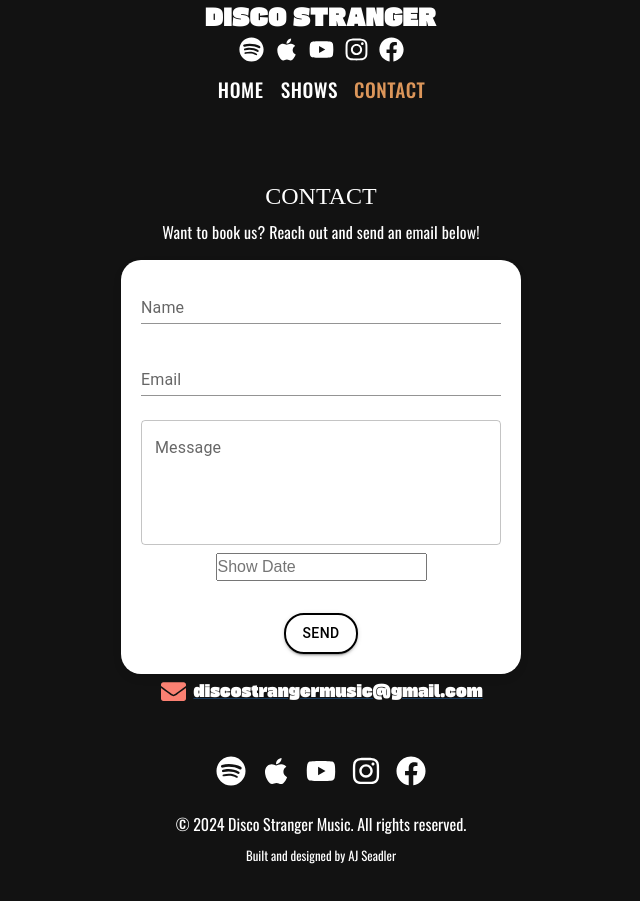
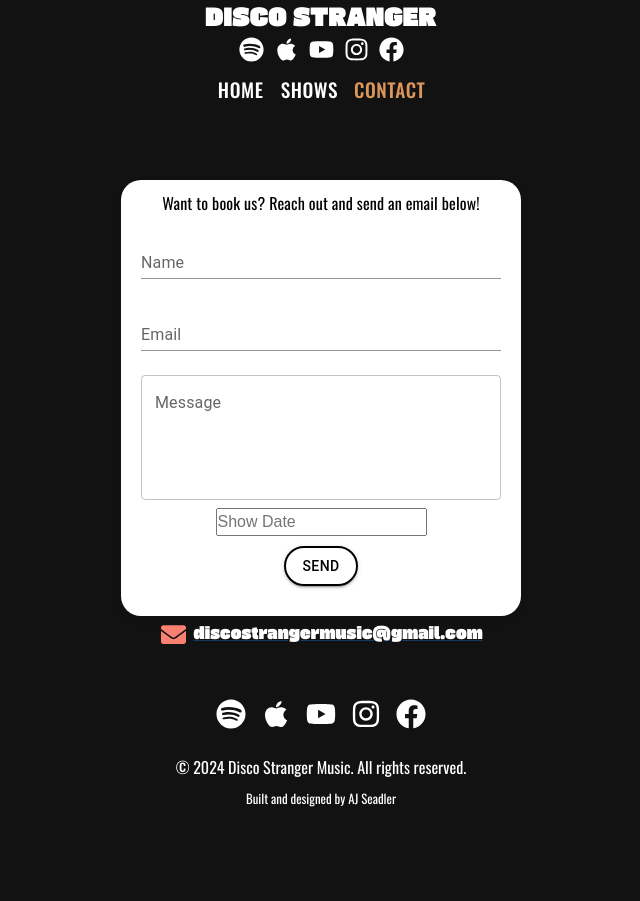
Before and after one commit to ajSeadler/band-website, a React (Vite) app: page /contact in a window 1280 px wide. Shown: the whole page, without its empty margins (319-959 px from the left). After the commit the page ends 844 px from the top, so only its background shows below. Built offline with nearby package versions, Linux system fonts and the light colour scheme; a web font is replaced by a local one.

Commit message:
padding uodate

```diff
--- a/src/components/Contact.jsx
+++ b/src/components/Contact.jsx
@@ -10,21 +10,14 @@ const Contact = () => {
       <Container maxWidth="md" style={{ width: "100%", marginTop: "20vh" }}>
         {/* Added top margin */}
         <Paper elevation={0} className="contact-paper">
-          <Typography
+          {/* <Typography
             variant="h5"
             gutterBottom
             style={{ fontFamily: "Gasoek One", color: "#fff" }}
           >
             CONTACT
-          </Typography>
+          </Typography> */}
 
-          <Typography
-            variant="body1"
-            paragraph
-            style={{ fontFamily: "Bebas Neue", color: "#fff" }}
-          >
-            Want to book us? Reach out and send an email below!
-          </Typography>
           {/* Social Links */}
           {/* <div className="social-icons">
             <a
--- a/src/components/ContactUs.jsx
+++ b/src/components/ContactUs.jsx
@@ -1,9 +1,18 @@
 import React, { useRef, useState } from "react";
-import { Typography, TextField, Button, FormControl, InputLabel, Select, MenuItem, ListItemText } from "@mui/material";
+import {
+  Typography,
+  TextField,
+  Button,
+  FormControl,
+  InputLabel,
+  Select,
+  MenuItem,
+  ListItemText,
+} from "@mui/material";
 import emailjs from "@emailjs/browser";
 import DatePicker from "react-datepicker";
 import "react-datepicker/dist/react-datepicker.css";
-import "../styles/Booking.css"
+import "../styles/Booking.css";
 
 const Contact = () => {
   const form = useRef();
@@ -15,7 +24,6 @@ const Contact = () => {
   });
 
   const [selectedDate, setSelectedDate] = useState(null);
-
 
   const handleDateChange = (date) => {
     setSelectedDate(date);
@@ -29,21 +37,32 @@ const Contact = () => {
     const message = form.current.message.value.trim();
 
     if (!name) {
-      setValidationErrors((prevErrors) => ({ ...prevErrors, name: "Name is required" }));
+      setValidationErrors((prevErrors) => ({
+        ...prevErrors,
+        name: "Name is required",
+      }));
       return;
     }
 
     if (!email) {
-      setValidationErrors((prevErrors) => ({ ...prevErrors, email: "Email is required" }));
+      setValidationErrors((prevErrors) => ({
+        ...prevErrors,
+        email: "Email is required",
+      }));
       return;
     }
 
     if (!message) {
-      setValidationErrors((prevErrors) => ({ ...prevErrors, message: "Message is required" }));
+      setValidationErrors((prevErrors) => ({
+        ...prevErrors,
+        message: "Message is required",
+      }));
       return;
     }
 
-    const selectedDateString = selectedDate ? selectedDate.toLocaleDateString() : '';
+    const selectedDateString = selectedDate
+      ? selectedDate.toLocaleDateString()
+      : "";
     const messageWithServicesAndDate = `${message}\n\nSelected Date: ${selectedDateString}`;
 
     setValidationErrors({
@@ -76,10 +95,31 @@ const Contact = () => {
 
   return (
     <div className="booking-container">
-      <div style={{ width: "90%", maxWidth: "400px", margin: "0 auto", textAlign: "center", marginBottom: "5%", color:'#fff' }}>
+      <div
+        style={{
+          width: "90%",
+          maxWidth: "400px",
+          margin: "0 auto",
+          textAlign: "center",
+          marginBottom: "5%",
+          color: "#fff",
+        }}
+      >
         {/* <Typography variant="h4" gutterBottom style={{ fontSize: "1.9rem", marginTop: "2rem", marginBottom: "1rem", color:'#000' }}>
           Booking:
         </Typography> */}
+        <Typography
+          variant="body1"
+          paragraph
+          style={{
+            fontFamily: "Bebas Neue",
+            color: "#000",
+            margin: "auto",
+            marginTop: "3%",
+          }}
+        >
+          Want to book us? Reach out and send an email below!
+        </Typography>
         <form ref={form} onSubmit={sendEmail}>
           <TextField
             label="Name"
@@ -88,7 +128,14 @@ const Contact = () => {
             fullWidth
             margin="normal"
           />
-          {validationErrors.name && <Typography variant="body2" style={{ color: "red", marginTop: "0.5rem" }}>{validationErrors.name}</Typography>}
+          {validationErrors.name && (
+            <Typography
+              variant="body2"
+              style={{ color: "red", marginTop: "0.5rem" }}
+            >
+              {validationErrors.name}
+            </Typography>
+          )}
           <TextField
             label="Email"
             name="email_id"
@@ -107,7 +154,14 @@ const Contact = () => {
             fullWidth
             margin="normal"
           />
-          {validationErrors.message && <Typography variant="body2" style={{ color: "red", marginTop: "0.5rem" }}>{validationErrors.message}</Typography>}
+          {validationErrors.message && (
+            <Typography
+              variant="body2"
+              style={{ color: "red", marginTop: "0.5rem" }}
+            >
+              {validationErrors.message}
+            </Typography>
+          )}
           <div className="date">
             <DatePicker
               selected={selectedDate}
@@ -120,12 +174,27 @@ const Contact = () => {
           <Button
             type="submit"
             variant="contained"
-            style={{ marginTop: "2rem", backgroundColor: "transparent", color: "#000", border:'2px solid black', borderRadius:'20px', }}
+            style={{
+              marginTop: "2rem",
+              margin: "10px",
+              backgroundColor: "transparent",
+              color: "#000",
+              border: "2px solid black",
+              borderRadius: "20px",
+            }}
           >
             Send
           </Button>
         </form>
-        {isSuccess && <Typography variant="body1" style={{ color: "green", marginTop: "1rem" }}>Message sent successfully! <br></br>Please allow 24 hours for a reply.</Typography>}
+        {isSuccess && (
+          <Typography
+            variant="body1"
+            style={{ color: "green", marginTop: "1rem" }}
+          >
+            Message sent successfully! <br></br>Please allow 24 hours for a
+            reply.
+          </Typography>
+        )}
       </div>
     </div>
   );
--- a/src/styles/ShowDetailsPage.css
+++ b/src/styles/ShowDetailsPage.css
@@ -1,7 +1,7 @@
 /* ShowDetailsPage.css */
 
 .show-details-container {
-  padding: 20px;
+  padding: 0px !important;
   width: 85vw;
   margin: auto;
   background: transparent;
@@ -26,6 +26,7 @@
 
 .show-details-card {
   background-color: #1e1e1e !important;
+  padding: 10px;
   color: white !important;
   margin: 5px !important;
   border-radius: 20px !important;
@@ -37,8 +38,7 @@
   width: 100%;
   height: 100%;
   object-fit: cover;
-  border-bottom-left-radius: 20px;
-  border-bottom-right-radius: 20px;
+  border-radius: 20px;
 }
 
 .show-details-card-content {
@@ -98,7 +98,6 @@
   font-family: "Bebas Neue" !important;
   font-size: 1.5rem;
   color: #fff;
-  margin-bottom: 20px;
 }
 
 .upcoming-event-card {
@@ -117,8 +116,6 @@
   height: 300px; /* Increased height */
   object-fit: cover;
   object-position: top; /* Shows more of the top part of the image */
-  border-bottom-left-radius: 20px;
-  border-bottom-right-radius: 20px;
 }
 
 .upcoming-event-content {
@@ -170,7 +167,7 @@
 
 @media (max-width: 1024px) {
   .show-details-container {
-    width: 80vw;
+    width: 92vw !important;
   }
 
   .show-details-row {
@@ -198,7 +195,7 @@
   }
 
   .upcoming-events-section {
-    padding: 10px;
+    padding: 20px !important;
   }
 
   .upcoming-event-image {
@@ -223,7 +220,7 @@
   }
 
   .upcoming-events-section {
-    padding: 10px !important;
+    padding: 12px !important;
   }
 
   .upcoming-event-image {
```
Lines whose indentation alone changed are shown as unchanged.
